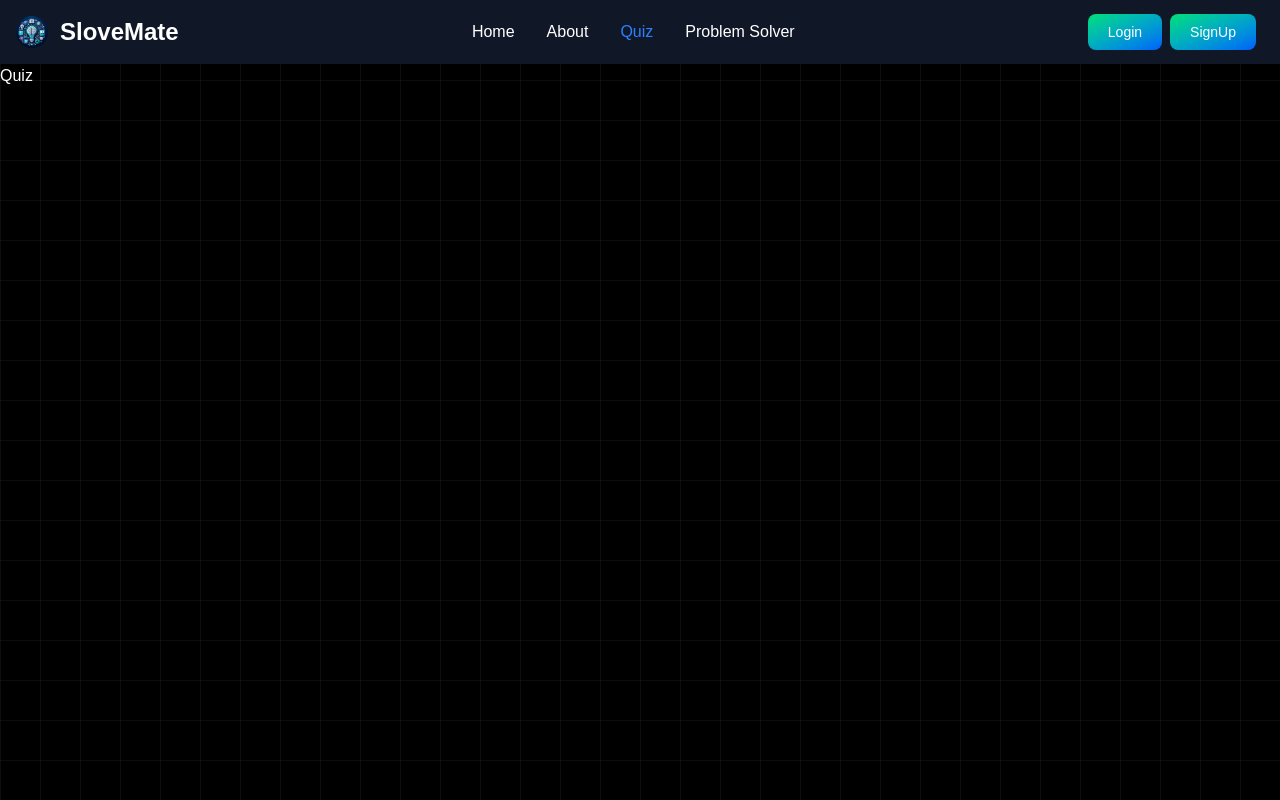
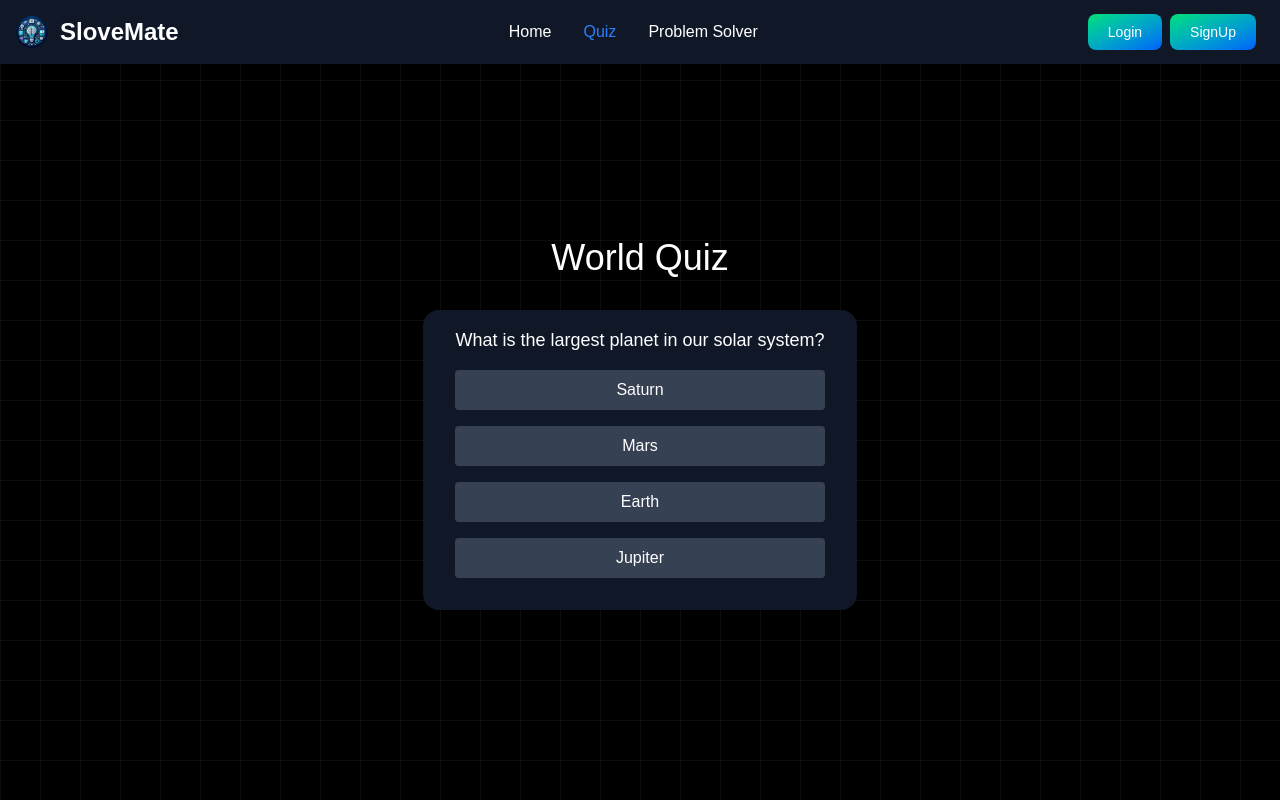
Before and after one commit to skrijwan100/SloveMate, a React (Vite) app in the folder client/: page /quiz in a window 1280 px wide. Built offline with nearby package versions, Linux system fonts and the light colour scheme.

Commit message:
add quiz page

```diff
--- a/client/src/component/Navbar.jsx
+++ b/client/src/component/Navbar.jsx
@@ -41,9 +41,6 @@ const Navbar = () => {
                                 <NavLink to="/" className="block py-2 px-3 text-white rounded-sm md:bg-transparent md:p-0" >Home</NavLink>
                             </li>
                             <li>
-                                <NavLink to="/about" className="block py-2 px-3 rounded-sm md:p-0 text-white md:hover:text-blue-500 hover:bg-gray-700 :hover:text-white md:hover:bg-transparent border-gray-700">About</NavLink>
-                            </li>
-                            <li>
                                 <NavLink to="/quiz" className="block py-2 px-3 rounded-sm md:p-0 text-white md:hover:text-blue-500 hover:bg-gray-700 :hover:text-white md:hover:bg-transparent border-gray-700">Quiz</NavLink>
                             </li>
                             <li>
--- /dev/null
+++ b/client/src/component/Question.jsx
@@ -0,0 +1,22 @@
+/* eslint-disable react/prop-types */
+
+const Question = ({question, onAnswerClick = () => {}}) => {
+    return (
+      <div className="bg-gray-900 px-8 py-4 pb-8 rounded-2xl">
+        <h2 className="text-white text-lg mb-4">{question.question}</h2>
+        <ul className="options space-y-4">
+          {question.answerOptions.map((option) => {
+            return (
+              <li key={option.text}>
+                <button className="w-full bg-gray-700 text-white py-2 rounded hover:bg-gray-800 cursor-pointer" onClick={() => onAnswerClick(option.isCorrect)}>
+                  {option.text}
+                </button>
+              </li>
+            );
+          })}
+        </ul>
+      </div>
+    );
+  };
+
+  export default Question;
--- /dev/null
+++ b/client/src/component/Result.jsx
@@ -0,0 +1,33 @@
+/* eslint-disable react/prop-types */
+
+const Result = ({userAnswers, questions, resetQuiz = () => {}}) => {
+    const correctAnswers = userAnswers.filter((answer) => answer).length;
+
+    return (
+      <div className="results bg-gray-900 px-8 py-4 pb-6 rounded-2xl">
+        <h2 className="text-3xl my-3 mb-4">Results</h2>
+        <p>
+          You answered {correctAnswers} out of {questions.length} questions{" "}
+          <span onClick={resetQuiz} className="text-blue-800 cursor-pointer">Click here to Retry</span>
+        </p>
+        <ul>
+          {questions.map((question, index) => {
+            return (
+              <li className="bg-gray-700 w-full my-2 py-2 rounded hover:bg-gray-800 cursor-pointer px-6" key={index} data-correct={userAnswers[index]}>
+                Q{index + 1}. {question.question}
+                <b>
+                  {userAnswers[index]
+                    ? ""
+                    : `- ${
+                        question.answerOptions.find((ans) => ans.isCorrect).text
+                      }`}
+                </b>
+              </li>
+            );
+          })}
+        </ul>
+      </div>
+    );
+  };
+
+  export default Result;
--- /dev/null
+++ b/client/src/constants/questions.json
@@ -0,0 +1,92 @@
+[
+    {
+      "question": "What is the largest planet in our solar system?",
+      "answerOptions": [
+        {"text": "Saturn", "isCorrect": false},
+        {"text": "Mars", "isCorrect": false},
+        {"text": "Earth", "isCorrect": false},
+        {"text": "Jupiter", "isCorrect": true}
+      ]
+    },
+    {
+      "question": "What is the tallest mountain in the world?",
+      "answerOptions": [
+        {"text": "Mount Everest", "isCorrect": true},
+        {"text": "K2", "isCorrect": false},
+        {"text": "Kangchenjunga", "isCorrect": false},
+        {"text": "Lhotse", "isCorrect": false}
+      ]
+    },
+    {
+      "question": "Which country is home to the Great Wall of China?",
+      "answerOptions": [
+        {"text": "China", "isCorrect": true},
+        {"text": "Japan", "isCorrect": false},
+        {"text": "Korea", "isCorrect": false},
+        {"text": "India", "isCorrect": false}
+      ]
+    },
+    {
+      "question": "What is the capital of France?",
+      "answerOptions": [
+        {"text": "London", "isCorrect": false},
+        {"text": "Berlin", "isCorrect": false},
+        {"text": "Paris", "isCorrect": true},
+        {"text": "Rome", "isCorrect": false}
+      ]
+    },
+    {
+      "question": "What is the chemical formula for water?",
+      "answerOptions": [
+        {"text": "H2O", "isCorrect": true},
+        {"text": "CO2", "isCorrect": false},
+        {"text": "NaCl", "isCorrect": false},
+        {"text": "NH3", "isCorrect": false}
+      ]
+    },
+    {
+      "question": "What is the largest ocean on Earth?",
+      "answerOptions": [
+        {"text": "Atlantic Ocean", "isCorrect": false},
+        {"text": "Pacific Ocean", "isCorrect": true},
+        {"text": "Indian Ocean", "isCorrect": false},
+        {"text": "Arctic Ocean", "isCorrect": false}
+      ]
+    },
+    {
+      "question": "What is the most popular social media platform?",
+      "answerOptions": [
+        {"text": "Instagram", "isCorrect": true},
+        {"text": "Facebook", "isCorrect": false},
+        {"text": "Twitter", "isCorrect": false},
+        {"text": "YouTube", "isCorrect": false}
+      ]
+    },
+    {
+      "question": "What is the currency of Japan?",
+      "answerOptions": [
+        {"text": "Euro", "isCorrect": false},
+        {"text": "US Dollar", "isCorrect": false},
+        {"text": "Japanese Yen", "isCorrect": true},
+        {"text": "Chinese Yuan", "isCorrect": false}
+      ]
+    },
+    {
+      "question": "What is the world's largest search engine?",
+      "answerOptions": [
+        {"text": "Google", "isCorrect": true},
+        {"text": "Bing", "isCorrect": false},
+        {"text": "Yahoo", "isCorrect": false},
+        {"text": "DuckDuckGo", "isCorrect": false}
+      ]
+    },
+    {
+      "question": "Who painted the Mona Lisa?",
+      "answerOptions": [
+        {"text": "Michelangelo", "isCorrect": false},
+        {"text": "Leonardo da Vinci", "isCorrect": true},
+        {"text": "Sandro Botticelli", "isCorrect": false},
+        {"text": "Raphael", "isCorrect": false}
+      ]
+    }
+  ]
--- a/client/src/main.jsx
+++ b/client/src/main.jsx
@@ -7,7 +7,6 @@ import Login from './pages/Login.jsx'
 import Signup from './pages/Signup.jsx'
 import { createBrowserRouter, Outlet, RouterProvider } from 'react-router-dom'
 import FullBlur from './component/FullBlur.jsx'
-import About from './pages/About.jsx'
 import Quiz from './pages/Quiz.jsx'
 import ProblemSolver from './pages/ProblemSolver.jsx'
 import UserContextProvider from './contexts/showUser.context.jsx'
@@ -41,12 +40,6 @@ const router = createBrowserRouter([
         )
       },
       {
-        path: '/about',
-        element: (
-          <About />
-        )
-      },
-      {
         path: '/quiz',
         element: (
           <Quiz />
--- a/client/src/pages/About.jsx
+++ /dev/null
@@ -1,9 +0,0 @@
-import React from 'react'
-
-const About = () => {
-  return (
-    <div>About</div>
-  )
-}
-
-export default About
--- a/client/src/pages/Quiz.jsx
+++ b/client/src/pages/Quiz.jsx
@@ -1,9 +1,46 @@
-import React from 'react'
+import React, { useState } from 'react'
+import Question from '../component/Question';
+import Result from '../component/Result';
+import questions from '../constants/questions.json';
 
 const Quiz = () => {
+  const [currentQuestion, setCurrentQuestion] = useState(0);
+  const [userAnswers, setUserAnswers] = useState([]);
+
+  // Keep all of the logic in App.jsx
+
+  const handleNextQuestion = (isCorrect) => {
+    setCurrentQuestion(currentQuestion + 1);
+    setUserAnswers([...userAnswers, isCorrect]);
+  };
+
+  const resetQuiz = () => {
+    setCurrentQuestion(0);
+    setUserAnswers([]);
+  };
+
   return (
-    <div>Quiz</div>
-  )
+    <div className="flex flex-col items-center justify-center py-8 min-h-[90vh]">
+      <h1 className='text-white text-4xl mb-8'>World Quiz</h1>
+
+      {/* Questions Component */}
+      {currentQuestion < questions.length && (
+        <Question
+          question={questions[currentQuestion]}
+          onAnswerClick={handleNextQuestion}
+        />
+      )}
+
+      {/* Result Component */}
+      {currentQuestion === questions.length && (
+        <Result
+          userAnswers={userAnswers}
+          questions={questions}
+          resetQuiz={resetQuiz}
+        />
+      )}
+    </div>
+  );
 }
 
 export default Quiz
```
